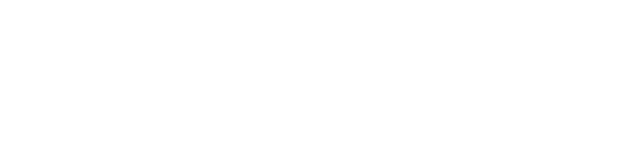
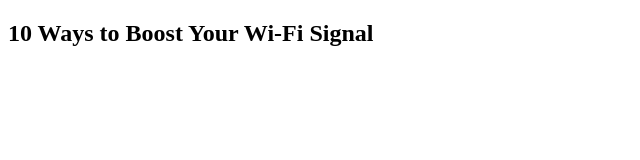
Before and after one commit to alex20git/super-broccoli, a plain HTML site: page index.html in a window 1280 px wide. Shown: the whole page, without its empty margins (0-640 px from the left). Drawn offline with Linux system fonts and the light colour scheme.

Commit message:
changes to the page title and header level 2

```diff
--- a/index.html
+++ b/index.html
@@ -1,9 +1,10 @@
 <!DOCTYPE html>
 <html>
 <head>
-  <title>The Angels Times</title>
+  <title>10 Ways to Boost Your Wi-Fi Signal</title>
 </head>
 </body>
+<h2>10 Ways to Boost Your Wi-Fi Signal<h2>
 
 
 
```
